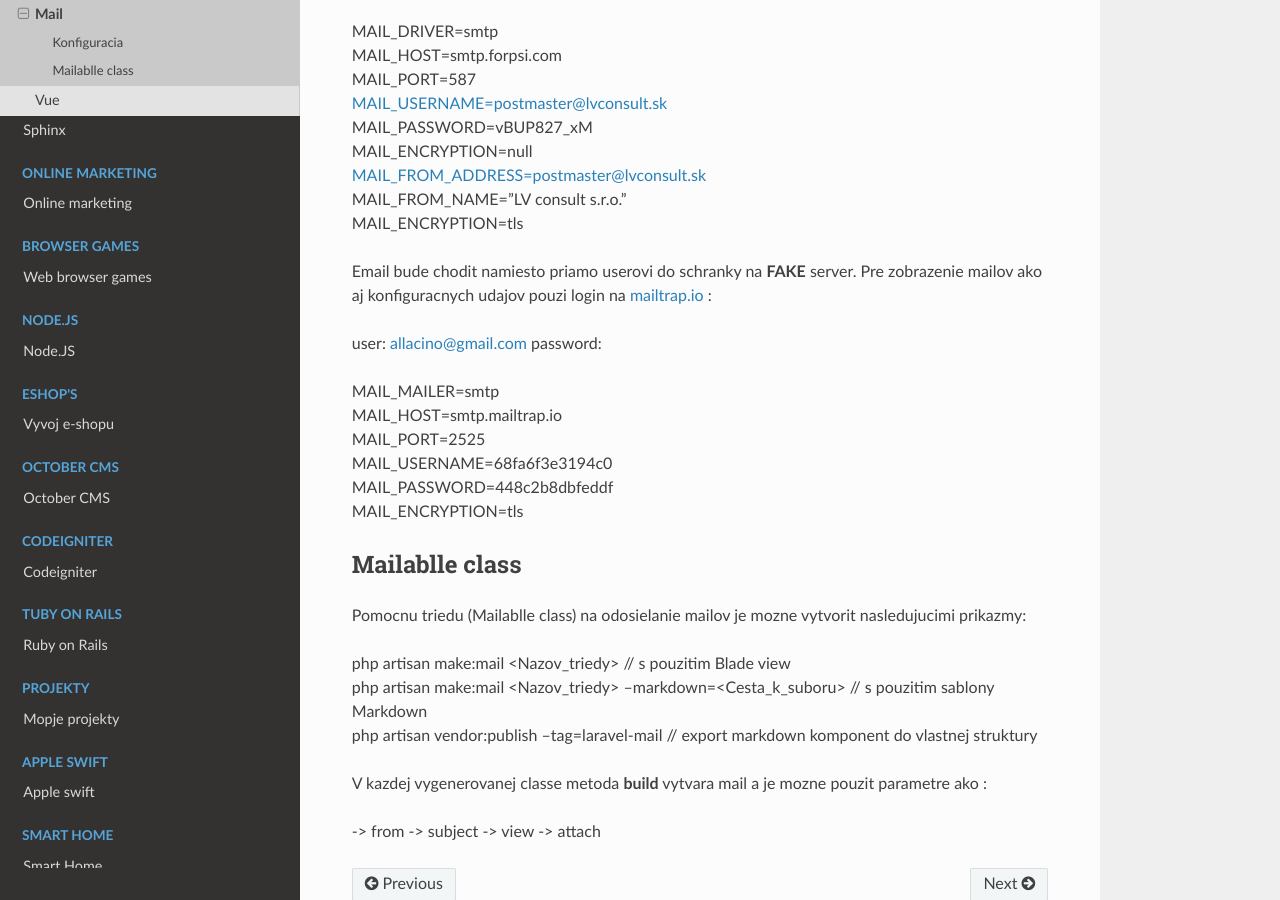
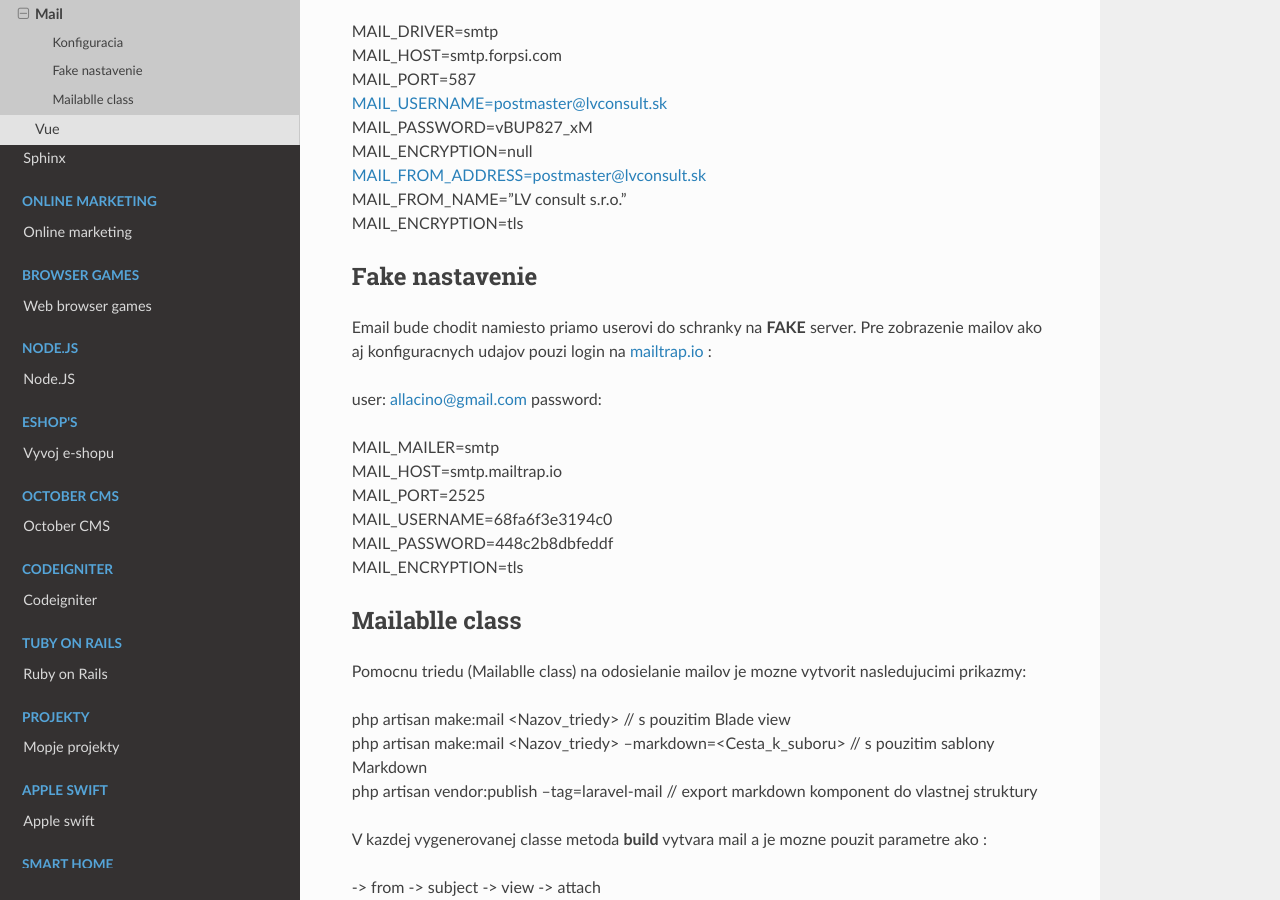
Before and after one commit to Lacike33/RTD_Wiki, a Sphinx documentation site: the page built from docs/source/web/laravel/mail.rst, in a window 1280 px wide and 900 px high, scrolled down 725 px. Built offline with Sphinx 7.4.7 and the Read the Docs theme 2.0.0, drawn with Linux system fonts in a browser that asks for light colours; pages that are not in the unit, such as notebooks, are missing from menus.

```diff
--- a/docs/source/web/laravel/mail.rst
+++ b/docs/source/web/laravel/mail.rst
@@ -35,6 +35,9 @@ Laravel má aj vlastný adresár balíčkov `Packalyst <http://packalyst.com/>`_
    MAIL_FROM_NAME="LV consult s.r.o."
    MAIL_ENCRYPTION=tls
 
+Fake nastavenie
+---------------
+
 Email bude chodit namiesto priamo userovi do schranky na **FAKE** server.
 Pre zobrazenie mailov ako aj konfiguracnych udajov pouzi login na `mailtrap.io <https://mailtrap.io/signin>`_ :
 
@@ -66,3 +69,7 @@ V kazdej vygenerovanej classe metoda **build** vytvara mail a je mozne pouzit pa
 -> subject
 -> view
 -> attach
+
+.. code-block:: php
+   return $this->from('Meno_odosielatela','example@example.com')
+   				->view('emails.orders.shipped');
```
